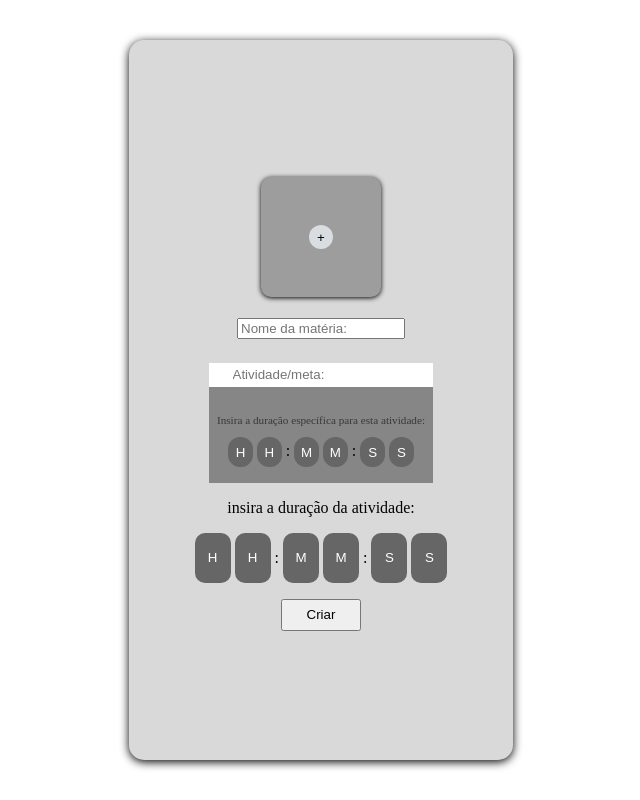
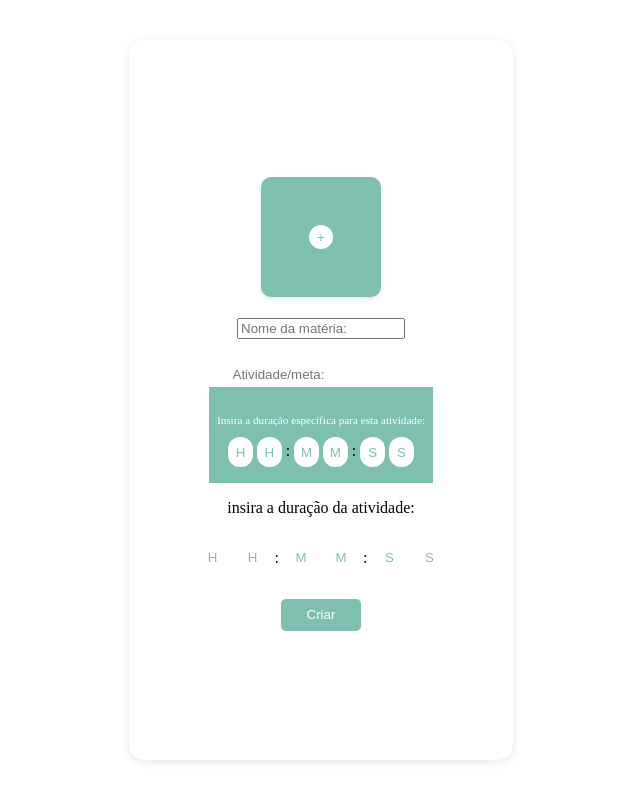
Before and after one commit to Lucasmenezes08/FocusTime, a Django app: page /cadastro_materia/ in a window 1280 px wide. Shown: the whole page, without its empty margins (319-959 px from the left). Run offline with Django 4.2, Linux system fonts and the light colour scheme; the visitor is signed in with stand-in values (Sample User, id 1); parts of the project's set-up code (start-up, migrations or seed data) failed here and were passed over.

Commit message:
mudando layout de cadastro de matérias

```diff
--- a/FocusTime/static/cadastro.css
+++ b/FocusTime/static/cadastro.css
@@ -1,4 +1,3 @@
-
 body {
     margin: 0;
     padding: 0;
@@ -19,9 +18,9 @@ form {
     flex-direction: column;
     justify-content: center;
     align-items: center;
-    background-color: #D9D9D9;
+    background-color: #ffffff;
     border-radius: 15px;
-    box-shadow: 0px 2px 10px black;
+    box-shadow: 0 2px 10px rgba(0,0,0,0.1);
     border: none;
 }
 
@@ -31,13 +30,12 @@ form {
     align-items: center;
     border-radius: 10px;
     height: 7.5rem;
-    width: 7.5rem ;
-    background-color: #9D9D9D;
+    width: 7.5rem;
+    background-color: #7FBFB0;
     border: none;
     margin-bottom: 1.3rem;
-    box-shadow: 0px 1px 5px black;
+    box-shadow: 0 2px 5px rgba(0,0,0,0.1);
     margin-top: -1.5rem;
-
 }
 
 .mais {
@@ -45,7 +43,8 @@ form {
     height: 1.5rem;
     border-radius: 20px;
     border: none;
-    background-color: rgb(217, 220, 224);
+    background-color: #ffffff;
+    color: #7FBFB0;
 }
 
 .nome-materia {
@@ -73,10 +72,9 @@ form {
     border: none;
 }
 
-.nome-meta{
+.nome-meta {
     border: none;
     outline: none;
-
 }
 
 .container-duration-meta {
@@ -86,15 +84,14 @@ form {
     flex-direction: column;
     width: 14rem;
     height: 6rem;
-    background-color: #868686;
+    background-color: #7FBFB0;
 }
 
 .container-texto {
     font-size: 0.7rem;
     font-weight: 100;
-    color: rgb(57, 56, 56);
+    color: white;
 }
-
 
 .container-cronometro-meta {
     display: inline-block;
@@ -105,35 +102,34 @@ form {
     height: 1.7rem;
     border-radius: 12px;
     text-align: center;
-    background-color: #666666;
+    background-color: #ffffff;
     border: none;
+    color: #333;
 }
 
 .container-cronometro-meta ::placeholder {
-    color: white;
+    color: #7FBFB0;
 }
 
-
-.container-cronometro-materia input{
+.container-cronometro-materia input {
     width: 2rem;
     height: 3rem;
     border-radius: 10px;
     text-align: center;
-    background-color: #666666;
+    background-color: #ffffff;
     border: none;
+    color: #333;
 }
 
-
-.container-cronometro-materia ::placeholder{
-    color: white;
+.container-cronometro-materia ::placeholder {
+    color: #7FBFB0;
 }
 
 .container-cronometro-materia p {
     text-align: center;
 }
 
-
-.btn-submit{
+.btn-submit {
     margin-top: 1rem;
     margin-bottom: -2rem;
 }
@@ -141,8 +137,11 @@ form {
 .btn-submit-cadastro {
     width: 5rem;
     height: 2rem;
+    background-color: #7FBFB0;
+    color: white;
+    border: none;
+    border-radius: 5px;
 }
-
 
 input[type=number]::-webkit-outer-spin-button,
 input[type=number]::-webkit-inner-spin-button {
@@ -150,7 +149,7 @@ input[type=number]::-webkit-inner-spin-button {
     margin: 0;
 }
 
-@media screen and (max-width : 480px){
+@media screen and (max-width: 480px) {
     form {
         width: 90%;
         height: 90%;
@@ -158,14 +157,14 @@ input[type=number]::-webkit-inner-spin-button {
         flex-direction: column;
         justify-content: center;
         align-items: center;
-        background-color: #D9D9D9;
+        background-color: #ffffff;
         border-radius: 15px;
-        box-shadow: 0px 2px 10px black;
+        box-shadow: 0 2px 10px rgba(0,0,0,0.1);
         border: none;
     }
 }
 
-@media screen and (min-width : 481px) and (max-width: 767px){
+@media screen and (min-width: 481px) and (max-width: 767px) {
     form {
         width: 60%;
         height: 90%;
@@ -173,13 +172,12 @@ input[type=number]::-webkit-inner-spin-button {
         flex-direction: column;
         justify-content: center;
         align-items: center;
-        background-color: #D9D9D9;
+        background-color: #ffffff;
         border-radius: 15px;
-        box-shadow: 0px 2px 10px black;
+        box-shadow: 0 2px 10px rgba(0,0,0,0.1);
         border: none;
     }
 }
-
 
 @media screen and (min-width: 768px) and (max-width: 991px) {
     form {
@@ -189,14 +187,14 @@ input[type=number]::-webkit-inner-spin-button {
         flex-direction: column;
         justify-content: center;
         align-items: center;
-        background-color: #D9D9D9;
+        background-color: #ffffff;
         border-radius: 15px;
-        box-shadow: 0px 2px 10px black;
+        box-shadow: 0 2px 10px rgba(0,0,0,0.1);
         border: none;
     }
 }
 
-@media screen and (min-width: 992px) and (max-width: 1024px){
+@media screen and (min-width: 992px) and (max-width: 1024px) {
     form {
         width: 55%;
         height: 70%;
@@ -204,9 +202,9 @@ input[type=number]::-webkit-inner-spin-button {
         flex-direction: column;
         justify-content: center;
         align-items: center;
-        background-color: #D9D9D9;
+        background-color: #ffffff;
         border-radius: 15px;
-        box-shadow: 0px 2px 10px black;
+        box-shadow: 0 2px 10px rgba(0,0,0,0.1);
         border: none;
     }
 }
--- a/FocusTime/templates/cadastro.html
+++ b/FocusTime/templates/cadastro.html
@@ -7,7 +7,7 @@
     <meta name="viewport" content="width=device-width, initial-scale=1.0">
     <title>FocusTime</title>
     <link rel="icon" href="{% static "img\faviconBatmanTIRARDEPOIS.jpg" %}">
-    <link rel="stylesheet" href="{% static "cadastro.css" %}">
+    <link rel="stylesheet" href="{% static "cadastro.css" %}?v=2">
 </head>
 <body>
     <section class="container">
--- a/FocusTime/templates/index.html
+++ b/FocusTime/templates/index.html
@@ -15,7 +15,7 @@
 
 <body>
     <div class="btn-dia-d">
-        <a href="{% url 'dia-d' %}">Dia-D</a>
+        <a href="{% url 'dia-d' %}">calendário</a>
     </div>
 
     {% block content %}
```
